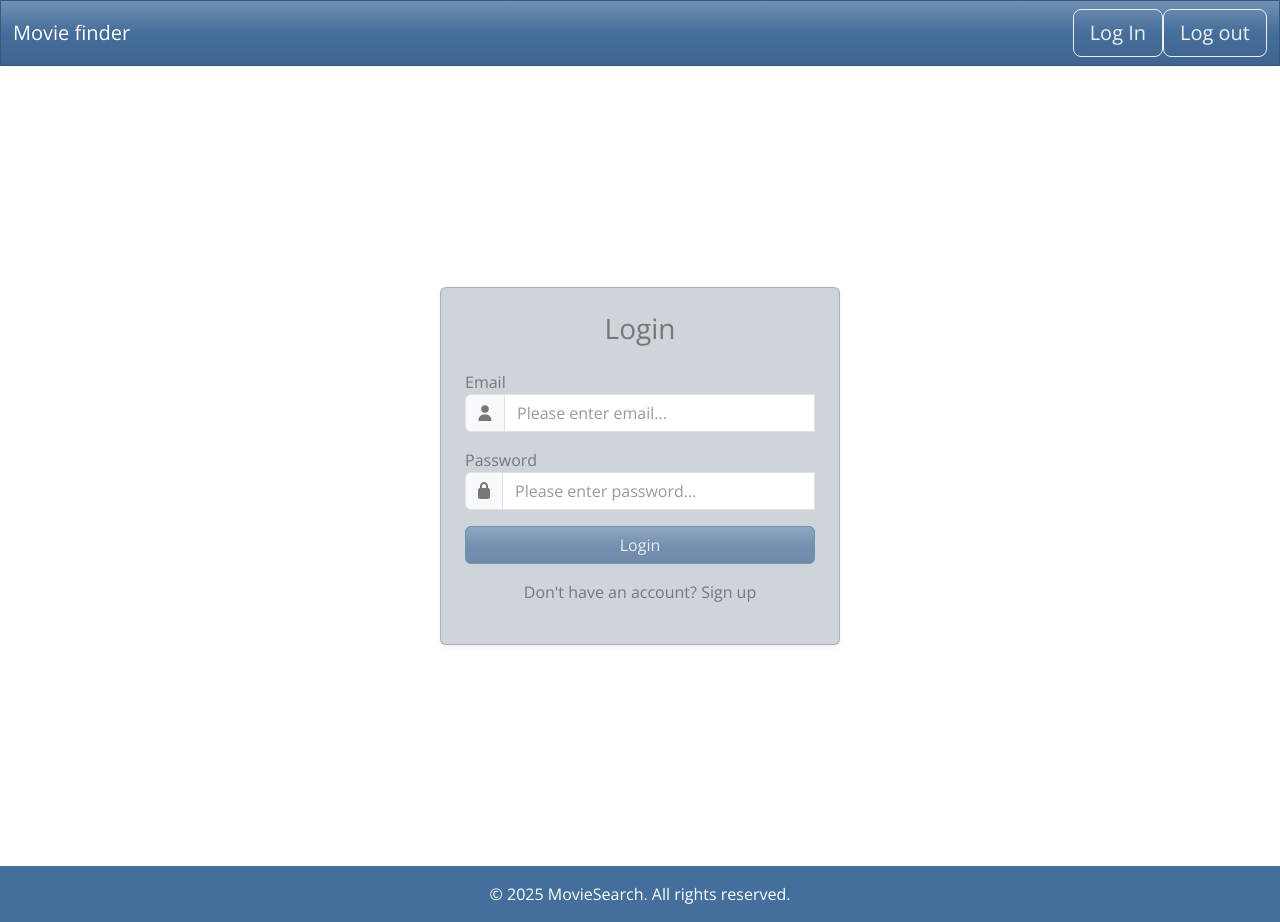
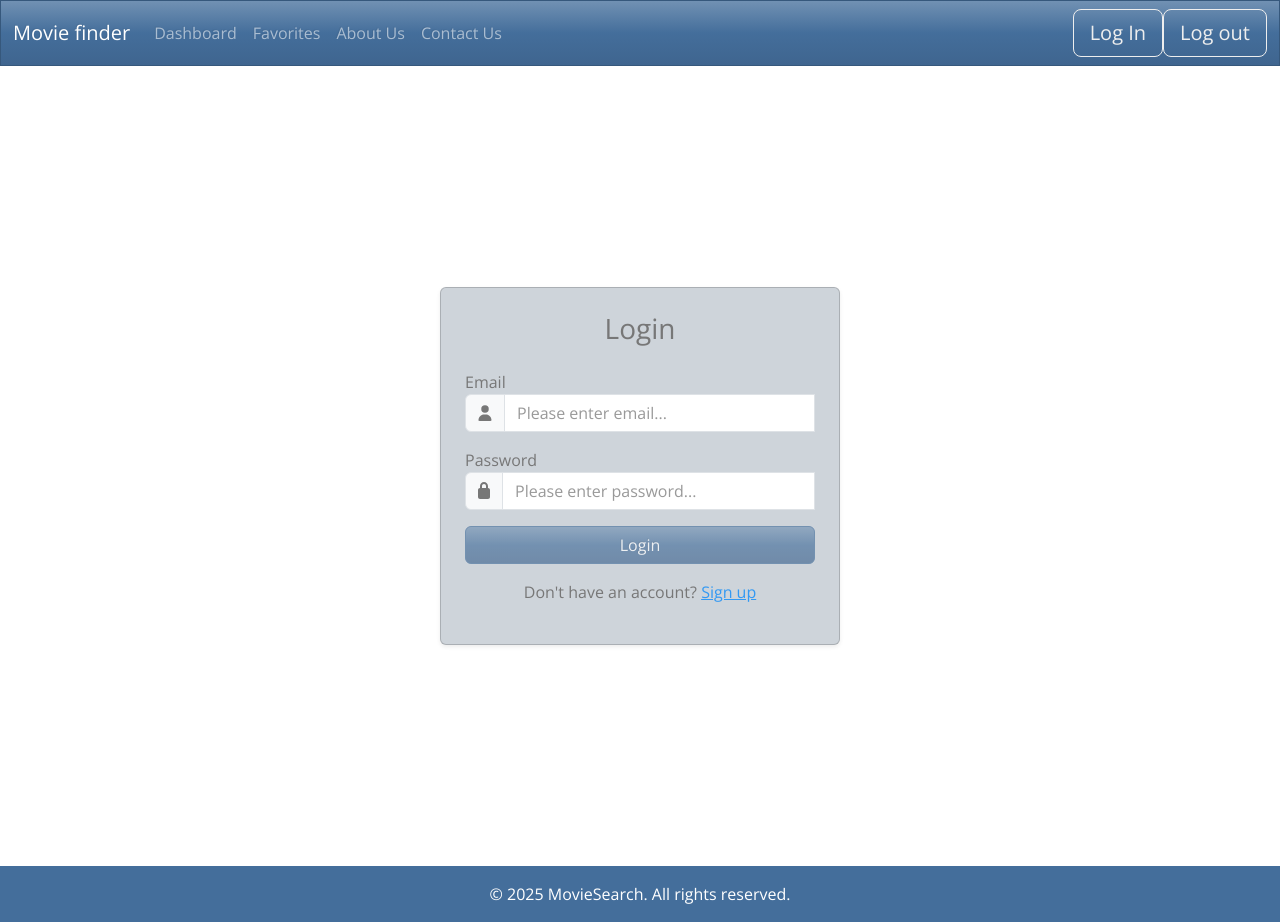
Before and after one commit to ventsislavivanov/angular-exam, an Angular app: page /login in a window 1280 px wide. Built offline with nearby package versions, Linux system fonts and the light colour scheme.

Commit message:
Added navigation in header, created api url constants and request token model

```diff
--- /dev/null
+++ b/src/app/core/services/auth-service.ts
@@ -0,0 +1,38 @@
+import { inject, Injectable, signal } from '@angular/core';
+// import { HttpClient, HttpParams } from '@angular/common/http';
+// import { RequestToken } from '../../model/request-token.model';
+// import { apiKey, apiUrl } from '../../shared/constants';
+
+@Injectable({
+  providedIn: 'root'
+})
+export class AuthService {
+
+  // private http: HttpClient = inject(HttpClient);
+
+  // generationRequestToken() {
+  //   const params = new HttpParams().set('api_key', apiKey);
+  //   return this.http.get<RequestToken>(
+  //     `${apiUrl}/authentication/token/new`,
+  //     { params }
+  //   );
+  // }
+  //
+  // createSession(requestToken: string) {
+  //   const params = new HttpParams().set('api_key', apiKey);
+  //   return this.http.post<{ success: boolean; session_id: string }>(
+  //     `${apiUrl}/authentication/session/new`,
+  //     { request_token: requestToken },
+  //     { params }
+  //   );
+  // }
+  //
+  // deleteSession(sessionId: string) {
+  //   const params = new HttpParams().set('api_key', apiKey);
+  //   return this.http.delete<{ success: boolean }>(
+  //     `${apiUrl}/authentication/session`,
+  //     { body: { session_id: sessionId }, params }
+  //   );
+  // }
+
+}
--- /dev/null
+++ b/src/app/core/services/index.ts
@@ -0,0 +1 @@
+export * from './auth-service';
--- a/src/app/features/auth/login/login.ts
+++ b/src/app/features/auth/login/login.ts
@@ -2,13 +2,14 @@ import { Component, inject } from '@angular/core';
 import { FormBuilder, FormGroup, ReactiveFormsModule, Validators } from '@angular/forms';
 import { faUser, faLock } from '@fortawesome/free-solid-svg-icons';
 import { FormField } from '../../../shared/components';
+import { Router, RouterLink } from '@angular/router';
 
 @Component({
   selector: 'app-login',
   imports: [
     ReactiveFormsModule,
     FormField,
-
+    RouterLink
   ],
   templateUrl: './login.html',
   styleUrl: './login.css'
@@ -18,6 +19,7 @@ export class Login {
   faLock = faLock;
 
   private formBuilder = inject(FormBuilder);
+  private router = inject(Router);
 
   loginForm: FormGroup = this.formBuilder.group({
     email: ['', [Validators.required, Validators.email]],
--- /dev/null
+++ b/src/app/model/request-token.model.ts
@@ -0,0 +1,5 @@
+export interface RequestToken {
+  success: boolean;
+  expires_at: string;
+  request_token: string;
+}
--- a/src/app/shared/components/header/header.html
+++ b/src/app/shared/components/header/header.html
@@ -1,8 +1,6 @@
 <nav class="navbar navbar-expand-lg bg-primary" data-bs-theme="dark">
   <div class="container-fluid">
-    <a class="navbar-brand" >
-      Movie finder
-    </a>
+    <a class="navbar-brand" routerLink="dashboard">Movie finder</a>
 
     <button
       class="navbar-toggler"
@@ -18,12 +16,22 @@
 
     <div id="navbarColor01" class="collapse navbar-collapse">
       <ul class="navbar-nav me-auto">
-        <li></li>
+        @for (link of links; track link) {
+          <li class="nav-item">
+            <a
+              class="nav-link"
+              [routerLink]="'/' + link.path"
+              routerLinkActive="active"
+              [routerLinkActiveOptions]="{ exact: true }"
+            >{{ link.label }}</a
+            >
+          </li>
+        }
       </ul>
 
       <ul class="navbar-nav">
         <li class="nav-item">
-          <a class="btn btn-outline-light btn-lg" role="button">
+          <a routerLink="/login" class="btn btn-outline-light btn-lg" role="button">
             Log In
           </a>
         </li>
--- a/src/app/shared/components/header/header.ts
+++ b/src/app/shared/components/header/header.ts
@@ -1,11 +1,22 @@
-import { Component } from '@angular/core';
+import { Component, inject } from '@angular/core';
+import { Router, RouterLink, RouterLinkActive } from '@angular/router';
+import { AuthService } from '../../../core/services';
 
 @Component({
   selector: 'app-header',
-  imports: [],
+  imports: [RouterLink, RouterLinkActive],
   templateUrl: './header.html',
   styleUrl: './header.css'
 })
 export class Header {
+  links = [
+    { path: 'dashboard', label: 'Dashboard' },
+    { path: 'favorite-movies', label: 'Favorites' },
+    { path: 'about-us', label: 'About Us' },
+    { path: 'contact-us', label: 'Contact Us' },
+  ]
+
+  private authService: AuthService = inject(AuthService);
+  private router = inject(Router);
 
 }
--- /dev/null
+++ b/src/app/shared/constants/api.ts
@@ -0,0 +1,3 @@
+
+export const apiUrl: string = 'https://api.themoviedb.org/3/';
+export const apiKey:string = 'ece513570869a52b72554a58c0d79248';
--- /dev/null
+++ b/src/app/shared/constants/index.ts
@@ -0,0 +1 @@
+export * from './api'
```
Also changed, not shown: 1 other file (tests, documents, lock files or other folders).
